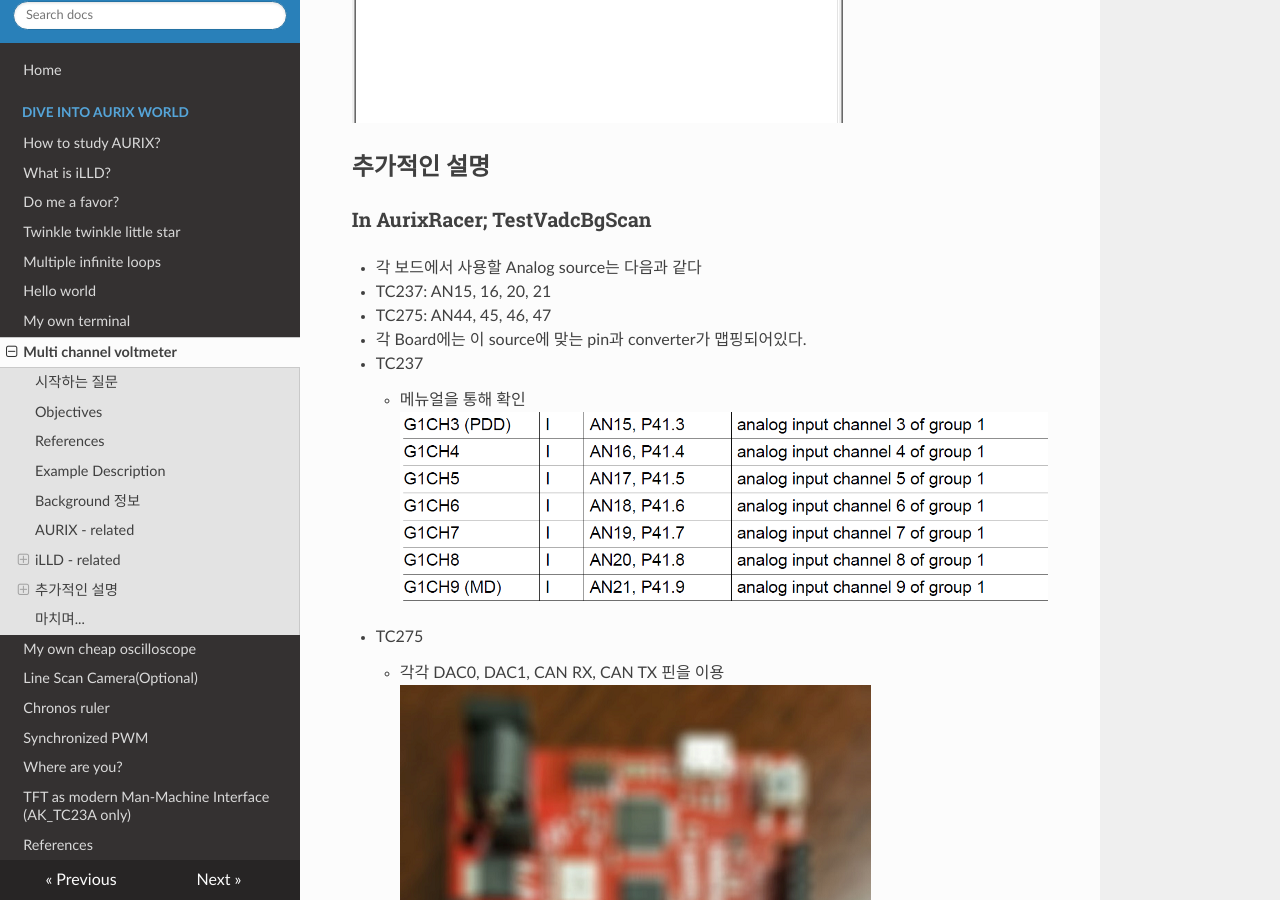
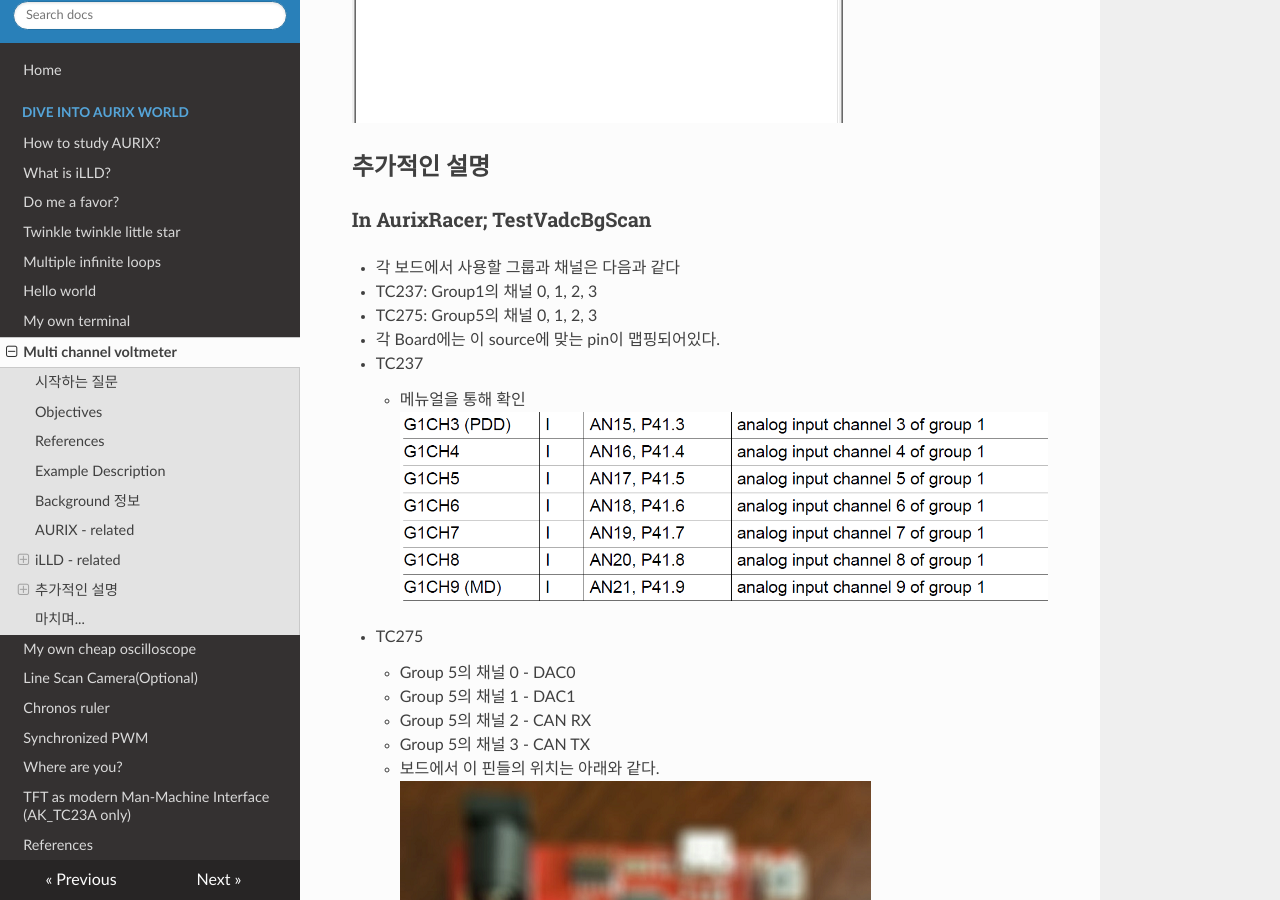
Before and after one commit to realsosy/AurixTutorial, an MkDocs documentation site: the page built from docs/MultiChannelVoltmeter.md, in a window 1280 px wide and 900 px high, scrolled down 5683 px. Built offline with MkDocs 1.6.1, drawn with Linux system fonts in a browser that asks for light colours; nearby versions of some CDN libraries; old or Windows-style settings are respelled for this version of MkDocs.

Commit message:
VADC 메뉴얼 수정

```diff
--- a/docs/MultiChannelVoltmeter.md
+++ b/docs/MultiChannelVoltmeter.md
@@ -242,16 +242,20 @@ return 0;
 
 ### In AurixRacer; TestVadcBgScan
 
-* 각 보드에서 사용할 Analog source는 다음과 같다
-  * TC237: AN15, 16, 20, 21
-  * TC275: AN44, 45, 46, 47
-- 각 Board에는 이 source에 맞는 pin과 converter가 맵핑되어있다.
+* 각 보드에서 사용할 그룹과 채널은 다음과 같다
+  * TC237: Group1의 채널 0, 1, 2, 3
+  * TC275: Group5의 채널 0, 1, 2, 3
+- 각 Board에는 이 source에 맞는 pin이 맵핑되어있다.
   * TC237
     - 메뉴얼을 통해 확인
     ![MultiChannelVoltmeter_Pin_237](images/MultiChannelVoltmeter_Pin_237.png)
 
   * TC275
-    - 각각  DAC0, DAC1, CAN RX, CAN TX 핀을 이용
+    - Group 5의 채널 0 - DAC0
+    - Group 5의 채널 1 - DAC1
+    - Group 5의 채널 2 - CAN RX
+    - Group 5의 채널 3 - CAN TX
+    - 보드에서 이 핀들의 위치는 아래와 같다.
     ![MultiChannelVoltmeter_Pin_275](images/MultiChannelVoltmeter_Pin_275.PNG)
 
 * Channel configuration 초기화 때 이 설정값을 입력
```
Also changed, not shown: docs/MyOwnCheapOscilloscope.md (+3 -2 lines).
